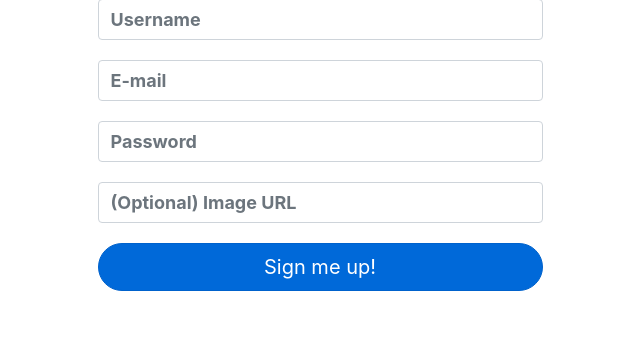
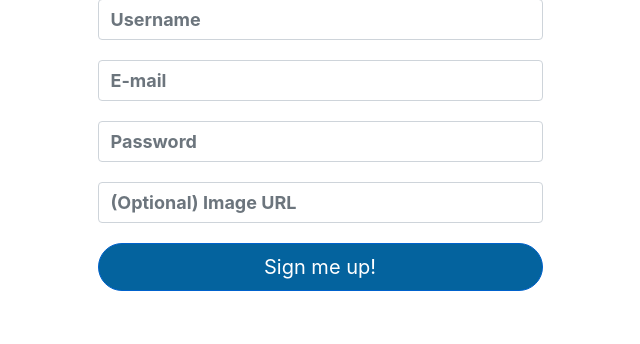
Before and after one commit to hatz7505/warbler, a Flask app: page /signup in a window 1280 px wide, with the pointer over the restyled element. Shown: the part 209-553 px from the top of the page, without its empty margins (320-960 px from the left). Run offline with Flask 2, Linux system fonts and the light colour scheme; some libraries are stand-ins or nearby versions.

Commit message:
btn background color on hover darkened

```diff
--- a/static/stylesheets/style.css
+++ b/static/stylesheets/style.css
@@ -18,6 +18,7 @@ body.error-404 {
 
 .btn:hover {
   cursor: pointer;
+  background-color: #04639e;
 }
 
 /* ======================= Nav */
```
